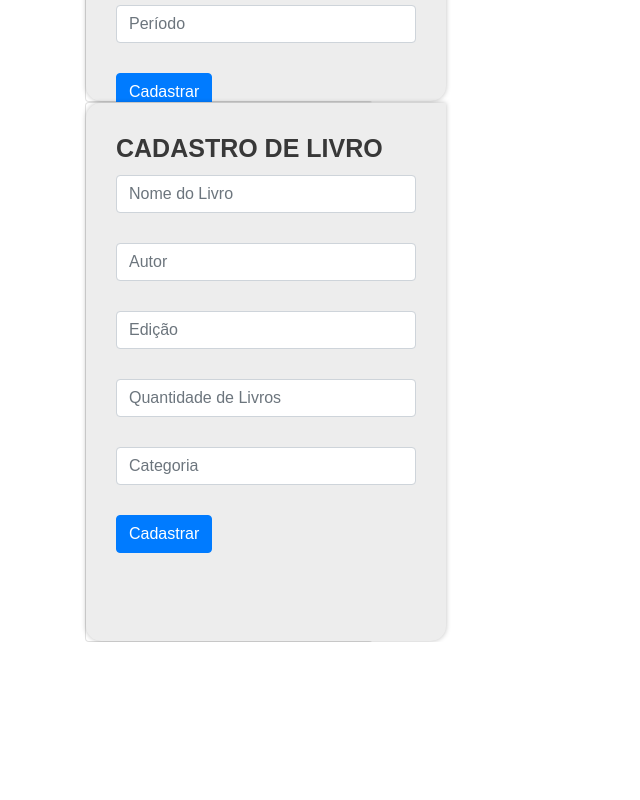
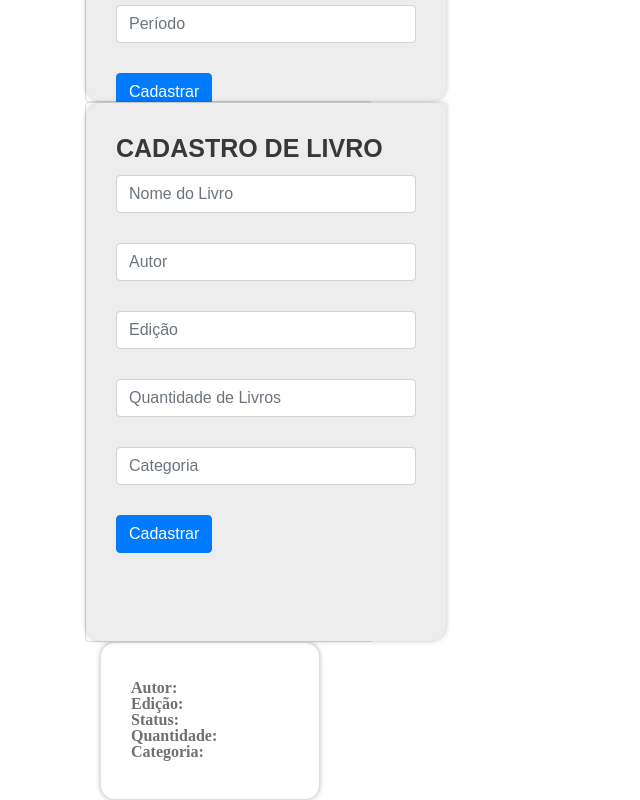
Before and after one commit to welsonjnr/studium-frontend, a React (Create React App) app: page /cardbook in a window 1280 px wide. Shown: the part 438-1238 px from the top of the page, without its empty margins (0-640 px from the left). Before the commit the page ends 1080 px from the top, so only its background shows below. Built offline with nearby package versions, Linux system fonts and the light colour scheme; no server answers.

Commit message:
Criação de Service, para API e CardBook

```diff
--- a/package.json
+++ b/package.json
@@ -16,7 +16,8 @@
     "react-bootstrap": "^1.3.0",
     "react-dom": "^16.14.0",
     "react-router-dom": "^5.2.0",
-    "react-scripts": "3.4.3"
+    "react-scripts": "3.4.3",
+    "toastr": "^2.1.4"
   },
   "scripts": {
     "start": "react-scripts start",
--- /dev/null
+++ b/src/app/apiService.js
@@ -0,0 +1,30 @@
+import axios from 'axios'
+
+const httpClient = axios.create({
+    baseURL: 'http://localhost:8080'
+})
+
+class ApiService{
+
+    constructor(apiUrl){
+        this.apiUrl = apiUrl;
+    }
+
+    post(url, object){
+        return httpClient.post(url, object);
+    }
+
+    put(url, object){
+        return httpClient.put(url, object);
+    }
+
+    delete(url){
+        return httpClient.delete(url)
+    }
+
+    get(url){
+        return httpClient.get(url)
+    }
+}
+
+export default ApiService;
--- /dev/null
+++ b/src/app/service/bookService.js
@@ -0,0 +1,19 @@
+import ApiService from '../apiService'
+
+class BookService extends ApiService{
+
+    constructor(){
+        super()
+    }
+
+    cadastrarBook(book){
+        return this.post('/books', book)
+    }
+
+    obterLivroPorId(id){
+        return this.get(`/books/${id}`)
+    }
+
+}
+
+export default BookService;
--- /dev/null
+++ b/src/app/service/clientService.js
@@ -0,0 +1,15 @@
+import ApiService from '../apiService'
+
+class ClientsService extends ApiService{
+
+    constructor(){
+        super()
+    }
+
+    cadastrarClient(client){
+        return this.post('/clients', client)
+    }
+
+}
+
+export default ClientsService;
--- a/src/components/sidebar/sidebar.css
+++ b/src/components/sidebar/sidebar.css
@@ -51,21 +51,19 @@ body{
     font-family: 'Montserrat', sans-serif;
 }
 
-li{
+.li-sidebar{
     display: flex;
     padding: 18px;
     list-style: none;
-
-
 }
 
 
-li:hover{
+.li-sidebar:hover{
     background-color: rgb(33, 33, 51);
     transition: 0.5s;
 }
 
-ul{
+.ul-sidebar{
     padding-inline-start: 0px;
     margin-top: 0px;
     width: 175px;
--- a/src/components/sidebar/sidebar.js
+++ b/src/components/sidebar/sidebar.js
@@ -26,11 +26,11 @@ class Sidebar extends React.Component{
                     <button id="btn-menu" onClick={alterarEstado}><FontAwesomeIcon className="fas fa-bars fa-2x"icon={faBars}/></button>
                 </div>
                 <div className="modal fade" id="menufloat">
-                    <ul>
-                        <li>Home</li>
-                        <li>Minha conta</li>
-                        <li>Cadastrar Livro</li>
-                        <li>Cadastrar Usuário</li>
+                    <ul className="ul-sidebar">
+                        <li className="li-sidebar">Home</li>
+                        <li className="li-sidebar">Minha conta</li>
+                        <li className="li-sidebar">Cadastrar Livro</li>
+                        <li className="li-sidebar">Cadastrar Usuário</li>
                     </ul>
                 </div>
             </div>
--- /dev/null
+++ b/src/components/toastr/toastr.js
@@ -0,0 +1,35 @@
+import toastr from 'toastr'
+
+toastr.options = {
+  "closeButton": true,
+  "debug": false,
+  "newestOnTop": false,
+  "progressBar": true,
+  "positionClass": "toast-top-right",
+  "preventDuplicates": false,
+  "onclick": null,
+  "showDuration": "1500",
+  "hideDuration": "1000",
+  "timeOut": "1500",
+  "extendedTimeOut": "1000",
+  "showEasing": "swing",
+  "hideEasing": "linear",
+  "showMethod": "fadeIn",
+  "hideMethod": "fadeOut"
+}
+
+export function mostrarMensagem(titulo, mensagem, tipo){
+    toastr[tipo](mensagem, titulo);
+}
+
+export function mensagemErro(mensagem){
+    mostrarMensagem("Erro", mensagem, "error")
+}
+
+export function mensagemSucesso(mensagem){
+    mostrarMensagem('Sucesso', mensagem, 'success')
+}
+
+export function mensagemAlerta(mensagem){
+    mostrarMensagem('Alerta', mensagem, 'warning')
+}
--- a/src/index.js
+++ b/src/index.js
@@ -1,16 +1,24 @@
 import React from 'react';
 import ReactDOM from 'react-dom';
+
+import 'toastr/build/toastr.css'
+import 'toastr/build/toastr.min.js'
+
 //import App from './App';
 import Sidebar from './components/sidebar/sidebar'
 import CadastroUsuario from './views/cadastroUsuario/cadastroUsuario.js'
 import CadastroLivro from './views/cadastroLivro/cadastroLivro'
 import Card from './components/card/card'
+import TelaPrincipal from './views/telaPrincipal/telaPrincipal';
+
+
 
 
 ReactDOM.render(
   <React.StrictMode>
     <CadastroUsuario/>
     <CadastroLivro/>
+    <TelaPrincipal/>
   </React.StrictMode>,
   document.getElementById('root')
 );
--- a/src/views/cadastroLivro/cadastroLivro.js
+++ b/src/views/cadastroLivro/cadastroLivro.js
@@ -6,7 +6,7 @@ import './cadastroLivro.css'
 
 import Card from '../../components/card/card'
 
-import axios from 'axios'
+import BookService from '../../app/service/bookService'
 
 class CadastroLivro extends React.Component{
 
@@ -18,9 +18,13 @@ class CadastroLivro extends React.Component{
         category: ''
     }
 
-    cadastrarUsuario = () => {
-        axios
-        .post('http://localhost:8080/books',{
+    constructor(){
+        super();
+        this.service = new BookService();
+    }
+
+    cadastrarLivro = () => {
+        this.service.cadastrarBook({
             name: this.state.name,
             author: this.state.author,
             edition: this.state.edition,
@@ -29,7 +33,7 @@ class CadastroLivro extends React.Component{
         }).then(response => {
             console.log(response)
         }).catch(erro => {
-            console.log(erro.response)
+            console.log(erro)
         })
     }
 
@@ -63,7 +67,7 @@ class CadastroLivro extends React.Component{
                             </div>
                         </div>
                     </div>
-                    <button onClick={this.cadastrarUsuario} type="button" className="btn btn-primary">Cadastrar</button>
+                    <button onClick={this.cadastrarLivro} type="button" className="btn btn-primary">Cadastrar</button>
                </Card>
             </div>
         )
--- a/src/views/cadastroUsuario/cadastroUsuario.js
+++ b/src/views/cadastroUsuario/cadastroUsuario.js
@@ -5,8 +5,9 @@ import 'bootstrap/dist/css/bootstrap.min.css';
 import './cadastroUsuario.css'
 
 import Card from '../../components/card/card'
+import ClientsService from '../../app/service/clientService'
+import {mensagemErro, mensagemSucesso} from '../../components/toastr/toastr'
 
-import axios from 'axios'
 
 class CadastroUsuario extends React.Component{
 
@@ -19,9 +20,13 @@ class CadastroUsuario extends React.Component{
         period: ''
     }
 
+    constructor(){
+        super();
+        this.service = new ClientsService();
+    }
+
     cadastrarUsuario = () => {
-        axios
-        .post('http://localhost:8080/clients',{
+        this.service.cadastrarClient({
             name: this.state.name,
             cpf: this.state.cpf,
             email: this.state.email,
@@ -31,7 +36,7 @@ class CadastroUsuario extends React.Component{
         }).then(response => {
             console.log(response)
         }).catch(erro => {
-            console.log(erro.response)
+            mensagemErro('Não Cadastrado, Verifique as informações')
         })
     }
 
--- /dev/null
+++ b/src/views/telaPrincipal/telaPrincipal.css
@@ -0,0 +1,31 @@
+.card-body-book{
+    font-family: 'Montserrat';
+    color: #383838;
+    font-weight: 600;
+    display: flex;
+    position: static;
+    flex: none;
+    order: 1;
+    flex-grow: 0;
+    margin: 0px 15px;
+
+
+    width: 220px;
+    height: 158px;
+    align-items: flex-start;
+    padding: 25px;
+    background: #FFFFFF;
+    box-shadow: 0px 0px 5px rgba(0, 0, 0, 0.25);
+    border-radius: 15px;
+}
+
+.card-book-text{
+    line-height: 15px;
+    color: #707070;
+    flex: none;
+    order: 3;
+    align-self: flex-start;
+    flex-grow: 0;
+    margin: 0px 5px;
+    padding-bottom: 1px;
+}
--- /dev/null
+++ b/src/views/telaPrincipal/telaPrincipal.js
@@ -0,0 +1,62 @@
+import React from 'react'
+import ReactDOM from 'react-dom'
+import 'bootstrap/dist/css/bootstrap.min.css';
+
+import axios from 'axios'
+
+import BookService from '../../app/service/bookService'
+
+import './telaPrincipal.css'
+
+
+class telaPrincipal extends React.Component {
+
+    state = {
+        name: '',
+        author: '',
+        edition: '',
+        bookStatus: '',
+        amount: '',
+        category: ''
+    }
+
+    constructor() {
+        super();
+        this.service = new BookService();
+    }
+
+    componentDidMount() {
+
+        this.service.obterLivroPorId(2)
+            .then(response => {
+                this.setState({
+                    name: response.data.name,
+                    author: response.data.author,
+                    edition: response.data.edition,
+                    bookStatus: response.data.bookStatus,
+                    amount: response.data.amount,
+                    category: response.data.category.name
+                })
+            })
+
+    }
+
+    render() {
+        return (
+            <div className="container">
+                <div className="card card-body-book">
+                    <div className="card-title"> {this.state.name}</div>
+                    <div className="card-text position-static">
+                        <p className="format-font card-book-text">Autor: {this.state.author}</p>
+                        <p className="format-font card-book-text">Edição: {this.state.edition}</p>
+                        <p className="format-font card-book-text">Status: {this.state.bookStatus}</p>
+                        <p className="format-font card-book-text">Quantidade: {this.state.amount}</p>
+                        <p className="format-font card-book-text">Categoria: {this.state.category}</p>
+                    </div>
+                </div>
+            </div>
+        )
+    }
+}
+
+export default telaPrincipal;
```
Also changed, not shown: 1 other file (tests, documents, lock files or other folders).
